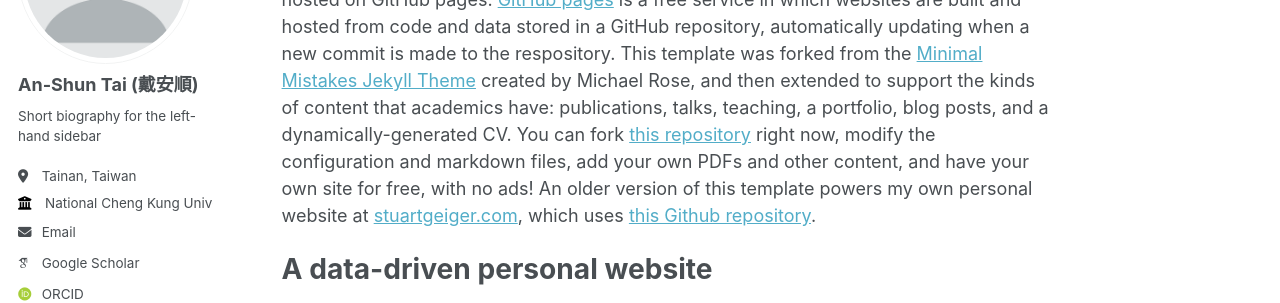
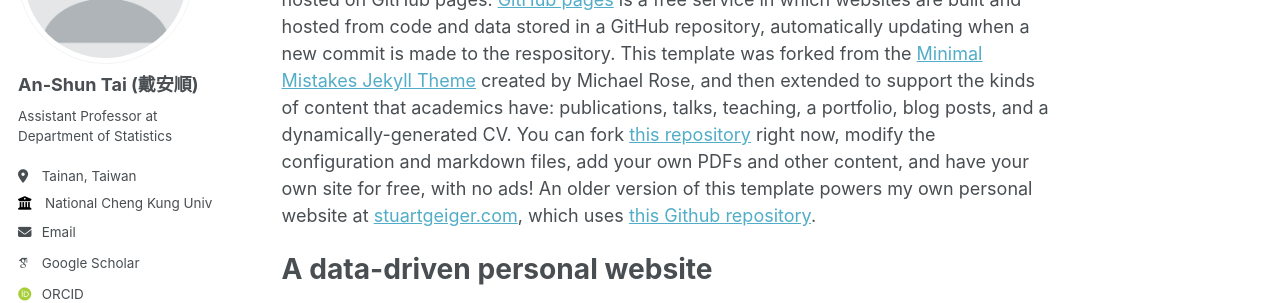
Before and after one commit to An-Shun-Tai/anshun.tai, a Jekyll site: the page built from _pages/about.md, in a window 1280 px wide. Shown: the part 217-520 px from the top of the page. Built offline with Jekyll 4.4.1, drawn with Linux system fonts in a browser that asks for light colours; some web fonts are replaced.

Commit message:
Update _config.yml

```diff
--- a/_config.yml
+++ b/_config.yml
@@ -24,7 +24,7 @@ author:
   avatar           : "profile.png"
   name             : "An-Shun Tai (戴安順)"
   pronouns         : # example: "she/her"
-  bio              : "Short biography for the left-hand sidebar"
+  bio              : "Assistant Professor at Department of Statistics"
   location         : "Tainan, Taiwan"
   employer         : "National Cheng Kung University"
   uri              : # URL
```
